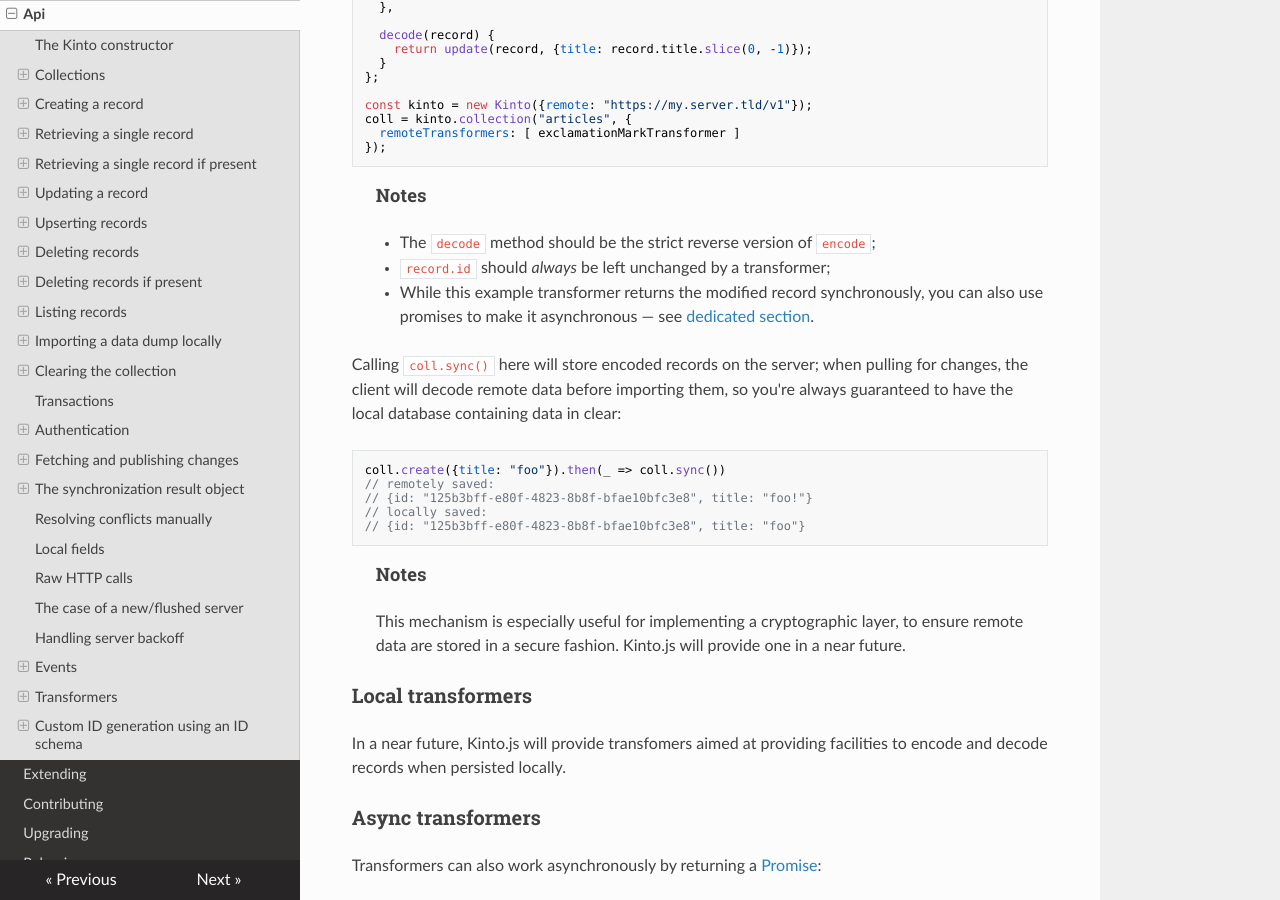
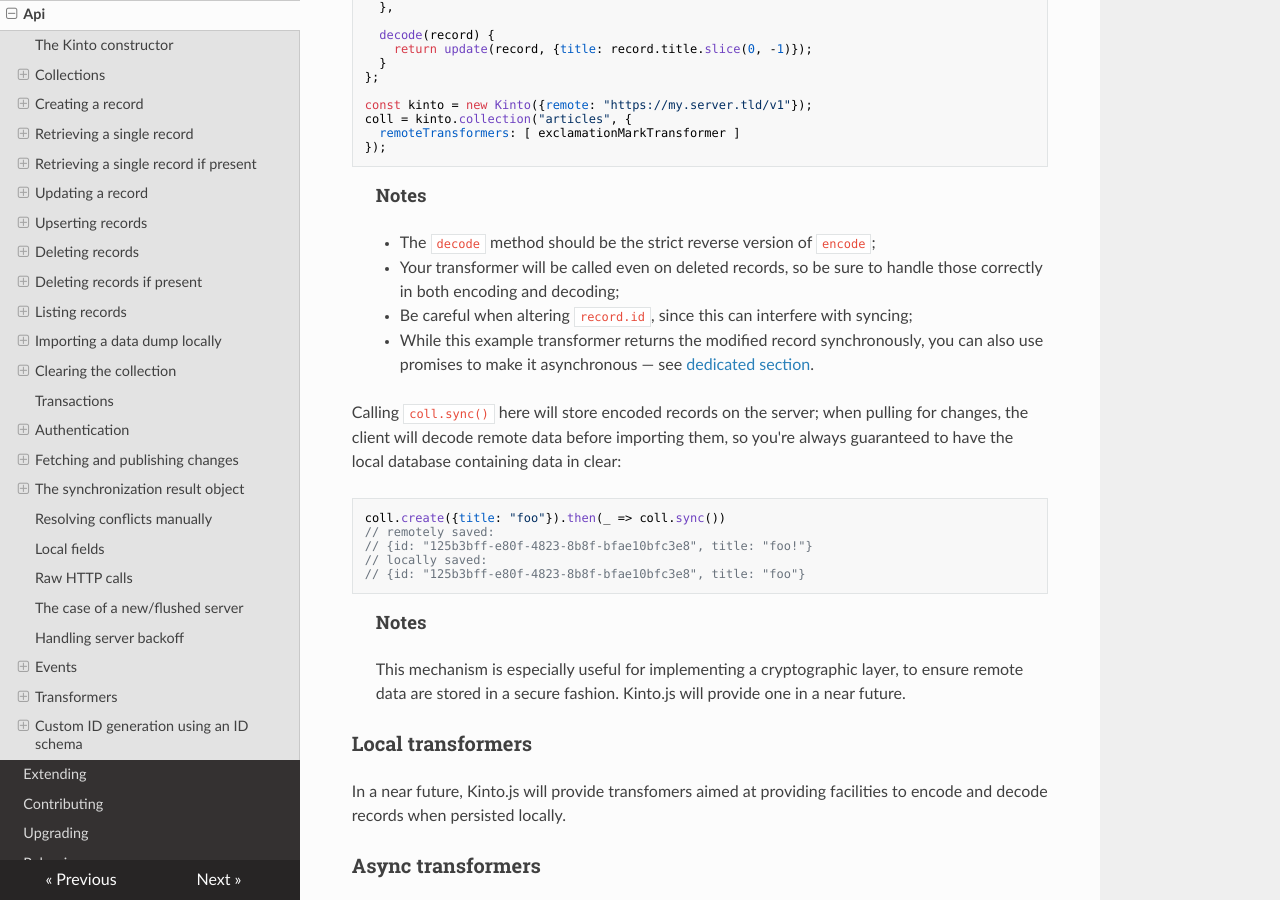
Before and after one commit to Kinto/kinto.js, an MkDocs documentation site: the page built from docs/api.md, in a window 1280 px wide and 900 px high, scrolled down 18590 px. Built offline with MkDocs 1.6.1, drawn with Linux system fonts in a browser that asks for light colours; nearby versions of some CDN libraries; old or Windows-style settings are respelled for this version of MkDocs.

Commit message:
Update documentation to what I want to be true

```diff
--- a/docs/api.md
+++ b/docs/api.md
@@ -859,7 +859,8 @@ coll = kinto.collection("articles", {
 > #### Notes
 >
 > - The `decode` method should be the strict reverse version of `encode`;
-> - `record.id` should *always* be left unchanged by a transformer;
+> - Your transformer will be called even on deleted records, so be sure to handle those correctly in both encoding and decoding;
+> - Be careful when altering `record.id`, since this can interfere with syncing;
 > - While this example transformer returns the modified record synchronously, you can also use promises to make it asynchronous — see [dedicated section](#async-transformers).
 
 Calling `coll.sync()` here will store encoded records on the server; when pulling for changes, the client will decode remote data before importing them, so you're always guaranteed to have the local database containing data in clear:
```
